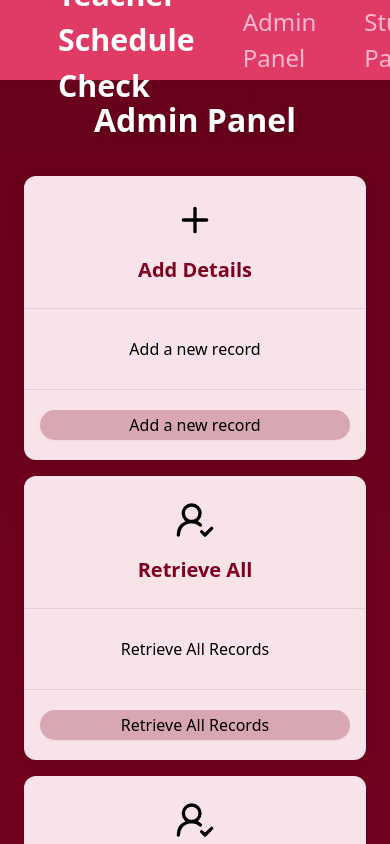
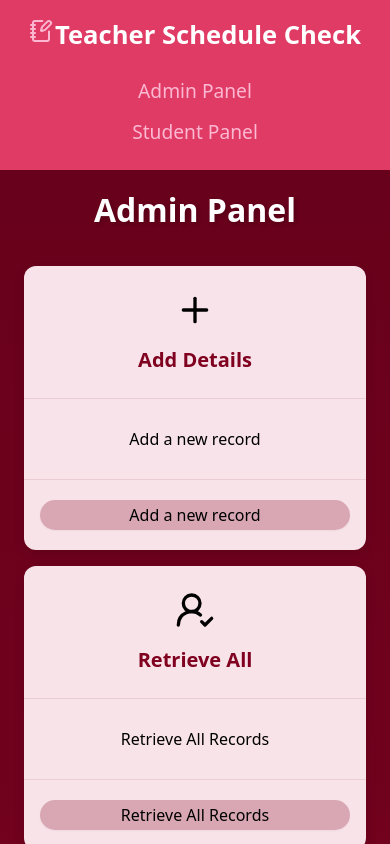
Before and after one commit to Sakshi3114/NextTeacherWebApp, a Next.js app: page /admin in a window 390 px wide. Built offline with nearby package versions, Linux system fonts and the light colour scheme.

Commit message:
All done

```diff
--- a/app/admin/retrieveall/page.js
+++ b/app/admin/retrieveall/page.js
@@ -21,7 +21,7 @@ function RetrieveAll() {
     }, []);
 
     return (
-        <div className="p-4">
+        <div className="p-4 overflow-x-auto">
             <h1 className="text-2xl font-bold mb-4">Retrieve All Records</h1>
             <table className="w-full border-collapse border border-gray-300">
                 <thead>
--- a/components/common/table.js
+++ b/components/common/table.js
@@ -7,7 +7,7 @@ function Table({teachers}){
     return(
         <Fragment>
             {teachers.length > 0 && (
-                <div className="m-6 ">
+                <div className="m-6 overflow-x-auto">
                     <h2 className="text-xl font-semibold mb-2">Search Results:</h2>
                     <table className="w-full border-collapse border border-gray-300">
                         <thead>
--- a/components/layouts/MainNavigation.module.css
+++ b/components/layouts/MainNavigation.module.css
@@ -45,3 +45,53 @@
   .header a.active {
     color: white;
   }
+
+
+  @media (max-width: 768px) {
+    .header {
+        flex-direction: column;
+        height: auto;
+        padding: 1rem;
+        text-align: center;
+    }
+
+    .header ul {
+        flex-direction: column;
+        width: 100%;
+        padding-top: 1rem;
+    }
+
+    .header li {
+        margin: 0.5rem 0;
+    }
+
+    .header a {
+        font-size: 1.3rem;
+    }
+}
+
+/* Adjust for extra small screens (phones) */
+@media (max-width: 600px) {
+    .header {
+        padding: 1rem;
+    }
+
+    .header ul {
+        display: flex;
+        flex-direction: column;
+        align-items: center;
+        width: 100%;
+    }
+
+    .header li {
+        margin: 0.4rem 0;
+    }
+
+    .logo {
+        font-size: 1.6rem;
+    }
+
+    .header a {
+        font-size: 1.2rem;
+    }
+}
```
